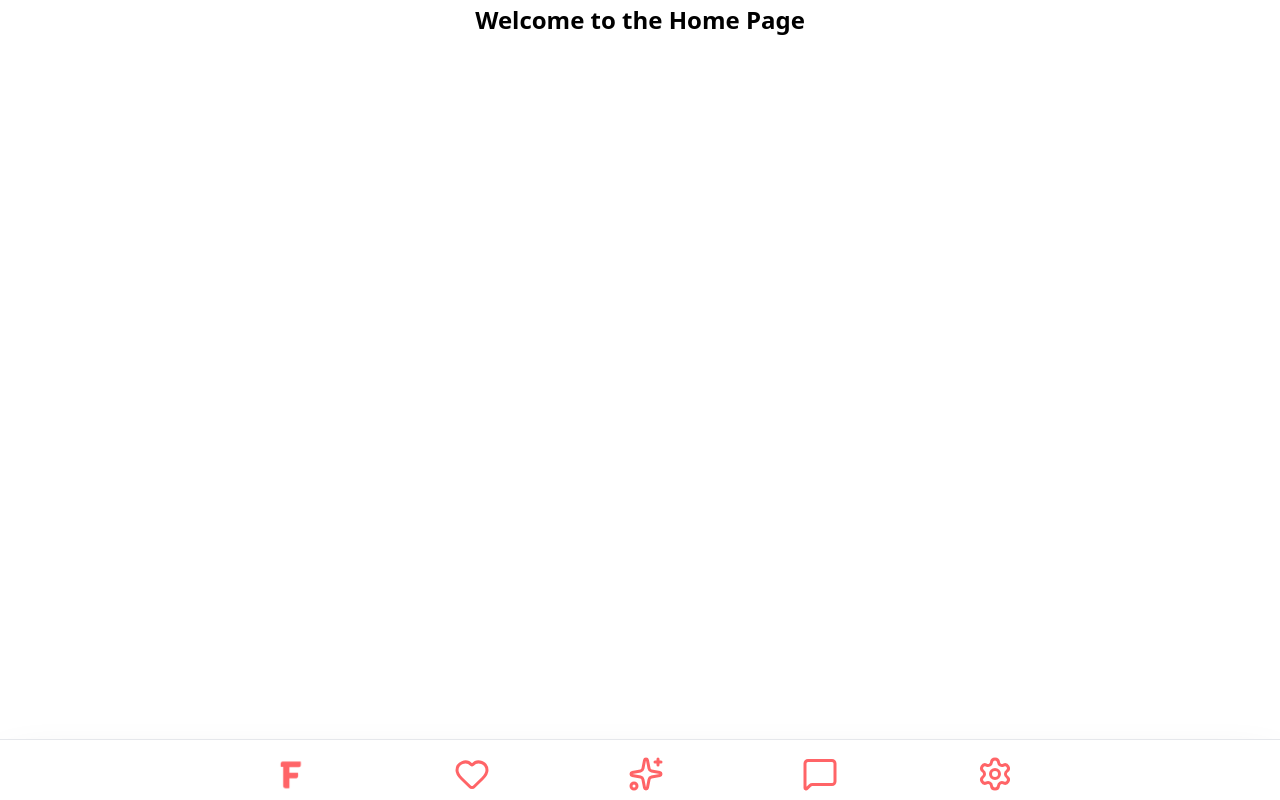
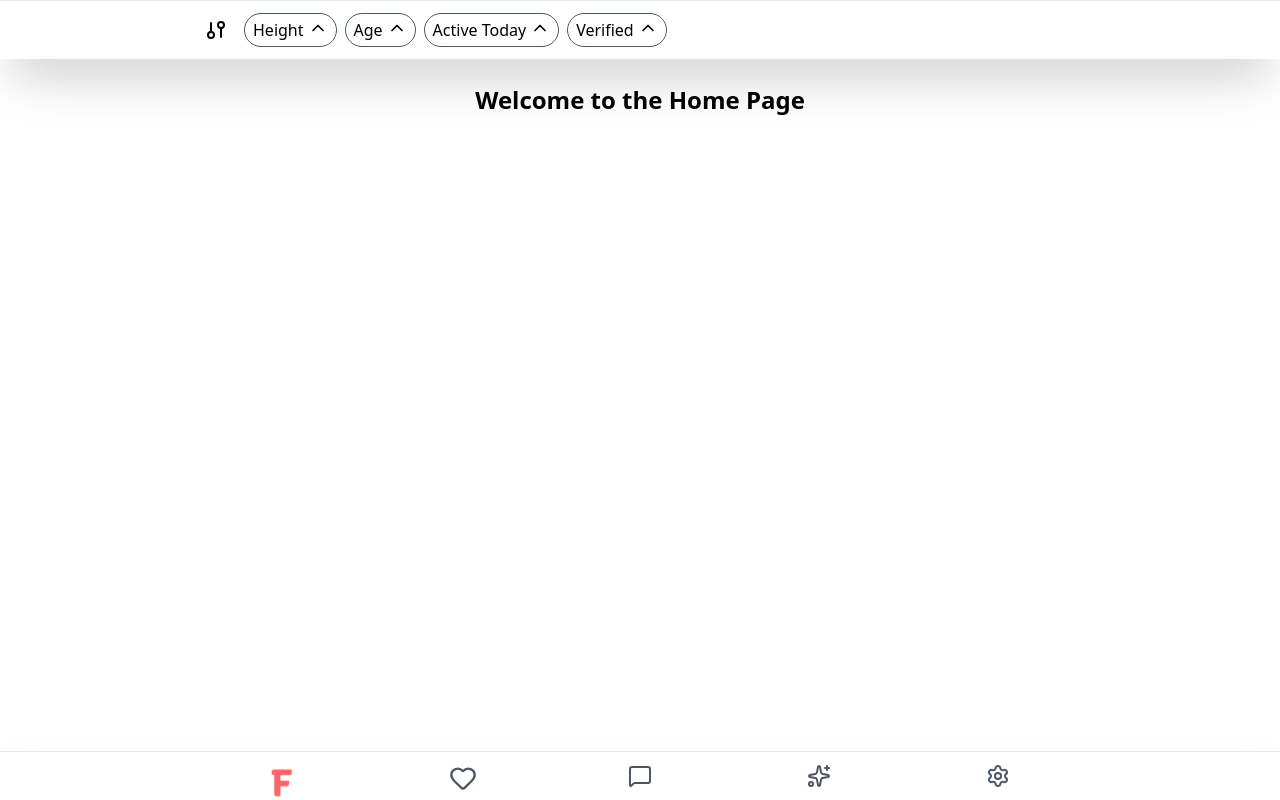
Before and after one commit to digiigrowblog-hash/merriage, a Next.js app: page /home in a window 1280 px wide. Built offline with nearby package versions, Linux system fonts and the light colour scheme.

Commit message:
add new pages

```diff
--- a/package.json
+++ b/package.json
@@ -31,6 +31,7 @@
     "react-hook-form": "^7.68.0",
     "react-otp-input": "^3.1.1",
     "react-phone-number-input": "^3.4.14",
+    "tailwind-scrollbar-hide": "^4.0.0",
     "three": "^0.181.2",
     "zod": "^4.1.13"
   },
--- a/src/app/home/page.tsx
+++ b/src/app/(pages)/home/page.tsx
@@ -1,11 +1,15 @@
 
+import Footer from "@/components/mainHeaderFooter/FooterMain";
 import Header from "@/components/mainHeaderFooter/HeaderMain";
 import React from "react";
 
 export default function Home(){
     return(
         <div className="min-h-screen max-w-full  py-1">
-            <h1 className="text-2xl font-bold text-center">Welcome to the Home Page</h1>
+            <Footer/>
+            <main className="mt-20">
+                <h1 className="text-2xl font-bold text-center">Welcome to the Home Page</h1>
+            </main>
             <Header/>
 
 
--- /dev/null
+++ b/src/app/(pages)/like/page.tsx
@@ -0,0 +1,14 @@
+import Header from "@/components/mainHeaderFooter/HeaderMain";
+import Footer from "@/components/mainHeaderFooter/FooterMain";
+
+export default function Like() {
+  return(
+    <div className="min-h-screen max-w-full  py-1">
+      <Footer/>
+      <h1 className="text-2xl font-bold text-center">Welcome to the Like Page</h1>
+      <Header/>
+
+
+        </div>
+  )
+}
--- /dev/null
+++ b/src/app/(pages)/matchPreference/page.tsx
@@ -0,0 +1,24 @@
+"use client"
+
+import { X } from "lucide-react"
+import Link from "next/link"
+
+export default function MatchPreference(){
+    return(
+        <div className="min-h-screen max-w-full">
+          <div className="left-0 right-0 top-0 z-50 w-full bg-white p-2 shadow-md
+          py-3 px-3 border-b-2">
+            <div className="flex space-x-2">
+               <Link href="/home">
+               <X  className="size-4 stroke-3 mt-1 cursor-pointer "/>
+               </Link>
+                <h1 className="marko-one-regular sm:text-xl text-lg font-bold text-black">Matching Preferences</h1>
+            </div>
+
+          </div>
+
+            hello from dating preference
+        </div>
+    )
+
+}
--- /dev/null
+++ b/src/app/(pages)/message/page.tsx
@@ -0,0 +1,14 @@
+import Header from "@/components/mainHeaderFooter/HeaderMain";
+import Footer from "@/components/mainHeaderFooter/FooterMain";
+
+export default function Message() {
+  return(
+    <div className="min-h-screen max-w-full  py-1">
+            <Footer/>
+            <h1 className="text-2xl font-bold text-center">Welcome to the Setting Page</h1>
+            <Header/>
+
+
+        </div>
+  )
+}
--- /dev/null
+++ b/src/app/(pages)/profile/page.tsx
@@ -0,0 +1,31 @@
+"use client";
+
+import Header from "@/components/mainHeaderFooter/HeaderMain";
+import { Settings2, X , Settings} from "lucide-react";
+import Image from "next/image";
+import Link from "next/link";
+
+export default function Setting() {
+  return (
+    <div className="min-h-screen max-w-full">
+
+      <div className="flex items-center justify-between border-b-2 border-gray-200 p-4">
+        <Image src="/images/2.png" alt="logo" width={100} height={100}
+        className="w-48 h-10 object-cover "/>
+
+        <div className="flex">
+          <Link href="/matchPreference">
+            <Settings2 className="rotate-90" />
+          </Link>
+
+          <Link href="/setting ">
+            <Settings />
+          </Link>
+        </div>
+
+      </div>
+
+      <Header />
+    </div>
+  );
+}
--- /dev/null
+++ b/src/app/(pages)/spotlight/page.tsx
@@ -0,0 +1,14 @@
+import Header from "@/components/mainHeaderFooter/HeaderMain";
+import Footer from "@/components/mainHeaderFooter/FooterMain";
+
+export default function Settings() {
+  return(
+    <div className="min-h-screen max-w-full  py-1">
+            <Footer/>
+            <h1 className="text-2xl font-bold text-center">Welcome to the Spotlight Page</h1>
+            <Header/>
+
+
+        </div>
+  )
+}
--- a/src/app/globals.css
+++ b/src/app/globals.css
@@ -1,4 +1,37 @@
 @import "tailwindcss";
+
+@tailwind base;
+@tailwind components;
+@tailwind utilities;
+
+/* custom utilities */
+@layer utilities {
+  /* Chrome, Safari, Opera */
+  .no-scrollbar::-webkit-scrollbar {
+    display: none;
+  }
+
+  /* Firefox, Edge, IE */
+  .no-scrollbar {
+    -ms-overflow-style: none; /* IE and Edge */
+    scrollbar-width: none;    /* Firefox */
+  }
+}
+
+
+.marko-one-regular {
+  font-family: "Marko One", serif;
+  font-weight: 900;
+  font-style: italic;
+}
+
+
+.kotta-one-regular {
+  font-family: "Kotta One", serif;
+  font-weight: 400;
+  font-style: normal;
+}
+
 
 .pt-serif-regular {
   font-family: "PT Serif", serif;
--- a/src/components/mainHeaderFooter/Footer.tsx
+++ /dev/null
@@ -1,11 +0,0 @@
-import React from 'react'
-
-const Footer = () => {
-  return (
-    <div>
-
-    </div>
-  )
-}
-
-export default Footer
--- /dev/null
+++ b/src/components/mainHeaderFooter/FooterMain.tsx
@@ -0,0 +1,40 @@
+import React from "react";
+import { RollerCoaster, Settings2, ChevronUp } from "lucide-react";
+import Link from "next/link";
+const Footer = () => {
+  return (
+    <div className="left-0 right-0 top-0 fixed z-50 bg-white/80 backdrop-blur-md border-t border-gray-200 shadow-2xl">
+      <div className="flex max-w-4xl mx-auto px-1 py-3">
+        <div className="flex items-center gap-2 overflow-x-auto no-scrollbar w-full">
+          <div className="flex-shrink-0 flex gap-1 px-2 py-1 ">
+            <Link href="/matchPreference">
+              <Settings2 className="rotate-90" />
+            </Link>
+          </div>
+
+          <div className="flex-shrink-0 flex gap-1 px-2 py-1 rounded-full border border-gray-600">
+            <h1>Height</h1>
+            <ChevronUp className="size-5" />
+          </div>
+
+          <div className="flex-shrink-0 flex gap-1 px-2 py-1 rounded-full border border-gray-600">
+            <h1>Age</h1>
+            <ChevronUp className="size-5" />
+          </div>
+
+          <div className="flex-shrink-0 flex gap-1 px-2 py-1 rounded-full border border-gray-600">
+            <h1>Active Today</h1>
+            <ChevronUp className="size-5" />
+          </div>
+
+          <div className="flex-shrink-0 flex gap-1 px-2 py-1 rounded-full border border-gray-600">
+            <h1>Verified</h1>
+            <ChevronUp className="size-5" />
+          </div>
+        </div>
+      </div>
+    </div>
+  );
+};
+
+export default Footer;
--- a/src/components/mainHeaderFooter/HeaderMain.tsx
+++ b/src/components/mainHeaderFooter/HeaderMain.tsx
@@ -1,59 +1,83 @@
-import React from "react";
+"use client";
+import React, { useState } from "react";
 import { MessageSquare, Heart, Settings, Sparkles } from "lucide-react";
 import Image from "next/image";
+import { usePathname } from "next/navigation";
+import Link from "next/link";
+
+const HeaderPath = [
+  { id: 1, href: "/home", label: "Home" },
+  { id: 2, href: "/like", label: "Like" },
+  { id: 3, href: "/message", label: "Message" },
+  { id: 5, href: "/spotlight", label: "Spotlight" },
+  { id: 4, href: "/profile", label: "Profile" },
+];
 
 const Header = () => {
+  const pathName = usePathname();
+
   return (
-    <div className="fixed bottom-0 left-0 right-0 z-50 bg-white/80 backdrop-blur-md border-t border-gray-200 shadow-2xl">
-      <div className="max-w-4xl mx-auto px-4 py-1">
-        <div className="flex justify-around items-center gap-2 text-sm">
-          <button
-            className="flex flex-col items-center py-3 px-3.5 rounded-full transition-all
-      duration-200 hover:bg-red-100 active:bg-red-200"
-          >
-            <div className="w-6 h-6 mb-1  rounded-full  ">
-              <Image
-              width={10}
-              height={10}
-              alt={"p"}
-              src={"/images/p.png"}
-              className="size-9"/>
-            </div>
-          </button>
+    <div className="fixed bottom-0 left-0 right-0 z-50 bg-white/80
+    backdrop-blur-md border-t border-gray-200 shadow-2xl">
+      <div className="max-w-4xl mx-auto px-1 py-1">
+        <nav className="flex justify-around items-center gap-2 text-sm">
+          {HeaderPath.map((item) =>{
+            const isActive = pathName === item.href;
+            return(
+            <Link
+              href={item.href}
+              key={item.id}
+              className={`flex flex-col items-center py-2 px-3.5 rounded-full transition-all duration-200
+               `}
+            >
+              <div className="w-6 h-6 ">
+                {item.label === "Home" && (
+                  <Image
+                    width={10}
+                    height={10}
+                    alt={"p"}
+                    src={"/images/p.png"}
+                    className={`size-9 ${isActive ? "grayscale-0" : "grayscale"}`}
+                  />
+                )}
 
-          <button
-            className="flex flex-col items-center py-3 px-3.5"
-          >
-            <div className="w-6 h-6 mb-1  rounded-full  ">
-              <Heart className="text-red-400 size-9"/>
-            </div>
-          </button>
+                {item.label === "Like" && (
+                    <Heart
+                      className={`size-7 ${
+                        isActive ? "fill-red-400 stroke-red-200" : "stroke-gray-600"
+                      }`}
+                    />
+                )}
 
-          <button
-            className="flex flex-col items-center py-3 px-3.5 "
-          >
-            <div className="w-6 h-6 mb-1  rounded-full  ">
-              <Sparkles  className="text-red-400 size-9" />
-            </div>
-          </button>
+                {item.label === "Spotlight" && (
+                  <Sparkles
+                    className={`size-6 ${
+                      isActive ? "fill-red-400 stroke-red-200" : "stroke-gray-600"
+                    }`}
+                  />
+                )}
 
-          <button
-            className="flex flex-col items-center py-3 px-3.5 "
-          >
-            <div className="w-6 h-6 mb-1">
-              <MessageSquare  className="text-red-400 size-9" />
-            </div>
-          </button>
+                {item.label === "Message" && (
+                  <MessageSquare
+                    className={`size-6 ${
+                      isActive ? "fill-red-400 stroke-red-200" : "stroke-gray-600"
+                    }`}
+                  />
+                )}
 
-          <button
-            className="flex flex-col items-center py-3 px-3.5 "
-          >
-            <div className="w-6 h-6 mb-1">
-              <Settings   className="text-red-400 size-9" />
-            </div>
-          </button>
+                {item.label === "Profile" && (
+                  <Settings
+                    className={`size-6 ${
+                      isActive ? "fill-red-400 stroke-red-200" : "stroke-gray-600"
+                    }`}
+                  />
+                )}
+              </div>
 
-        </div>
+            </Link>
+            )
+          })}
+        </nav>
       </div>
     </div>
   );
```
Also changed, not shown: public/images/2.png (added), src/app/(pages)/setting/page.tsx (added), 1 other file (tests, documents, lock files or other folders).
